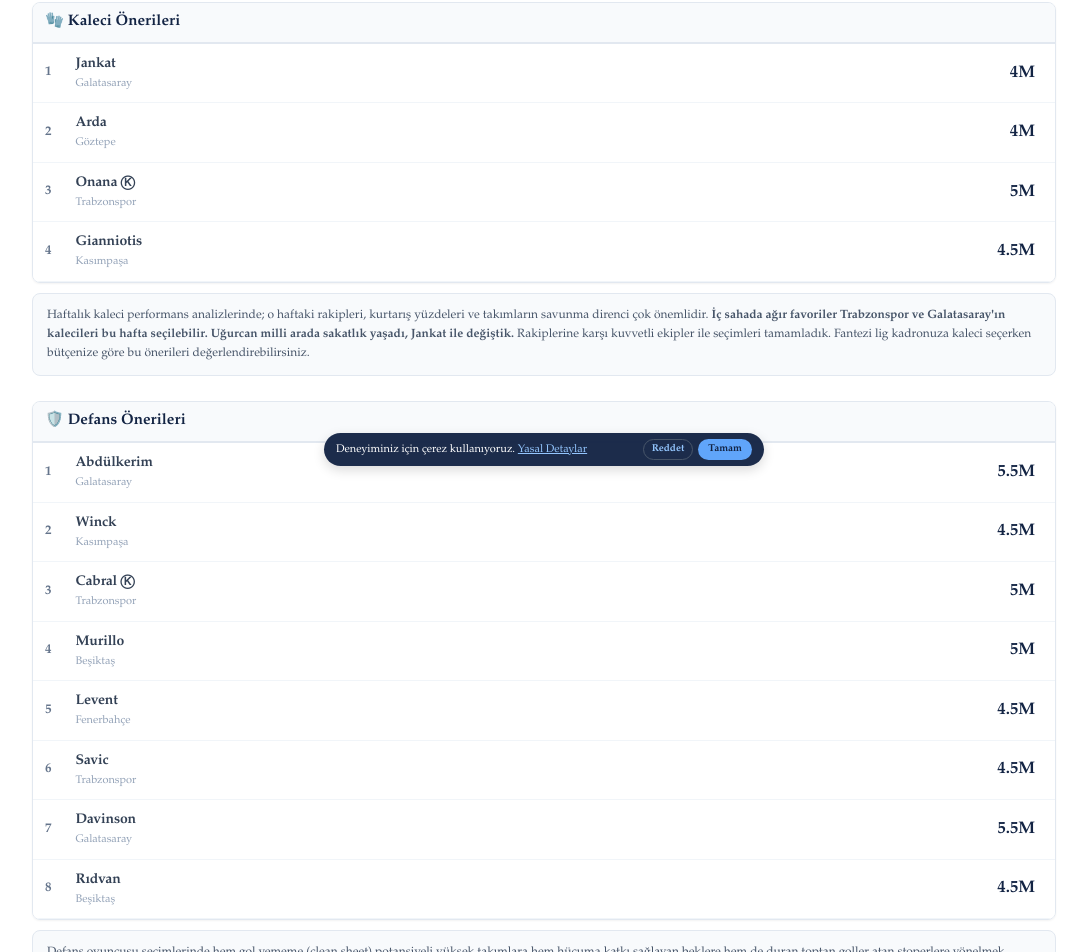
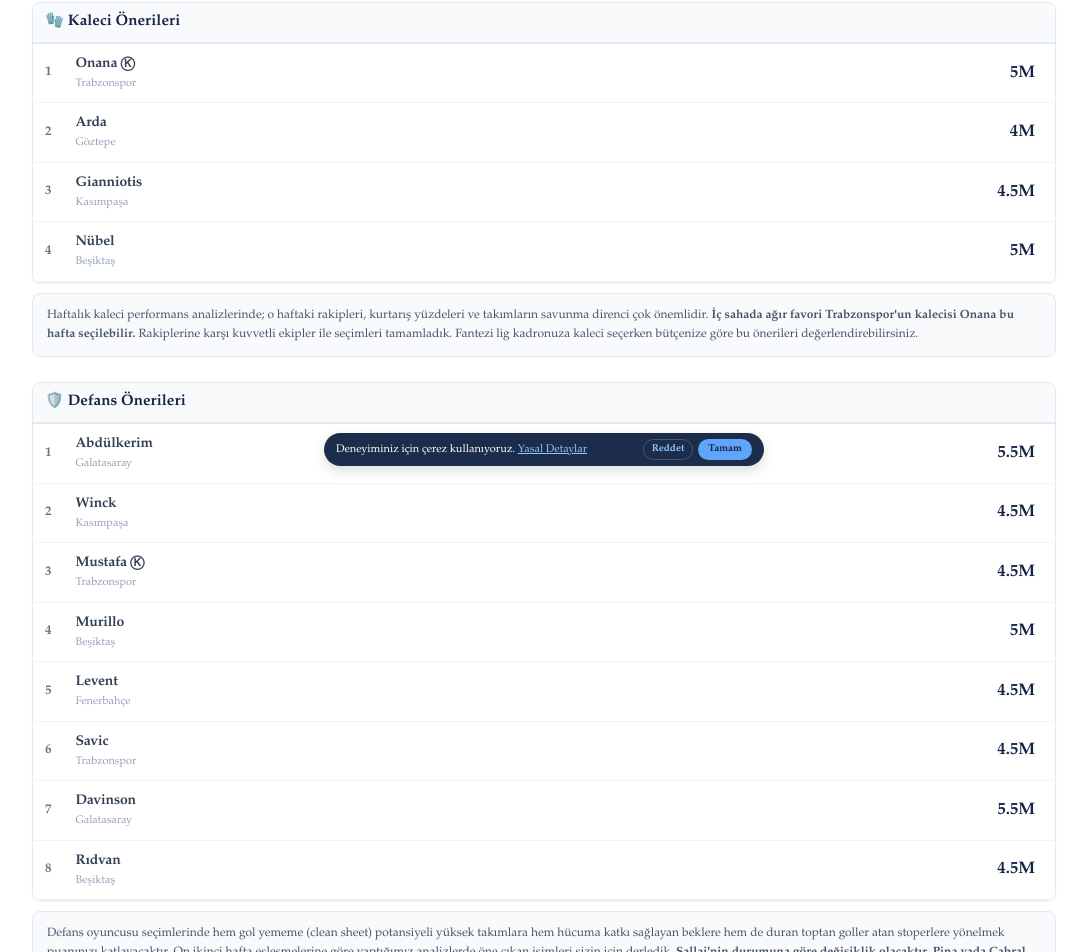
Before and after one commit to fantefut/fantefut, a Next.js app: page /haftanin-analizi in a window 1280 px wide. Shown: the part 324-1276 px from the top of the page, without its empty margins (96-1183 px from the left). Built offline with nearby package versions, Linux system fonts and the light colour scheme.

Commit message:
guncelleme

```diff
--- a/app/haftanin-analizi/page.js
+++ b/app/haftanin-analizi/page.js
@@ -6,15 +6,15 @@ import ScrollToTop from '../ScrollToTop';
 // 📊 YENİ ÖZGÜN VE ESNEK OYUNCU ÖNERİLERİ HAVUZU (Takım ve Fiyat Bilgisiyle)
 const REHBER_DATA = {
   "Kaleci": [
-    { isim: "Jankat", takim: "Galatasaray", fiyat: "4M" },
+    { isim: "Onana Ⓚ", takim: "Trabzonspor", fiyat: "5M" },
     { isim: "Arda", takim: "Göztepe", fiyat: "4M" },
-    { isim: "Onana Ⓚ", takim: "Trabzonspor", fiyat: "5M" },
-    { isim: "Gianniotis", takim: "Kasımpaşa", fiyat: "4.5M" }
+    { isim: "Gianniotis", takim: "Kasımpaşa", fiyat: "4.5M" },
+    { isim: "Nübel", takim: "Beşiktaş", fiyat: "5M" }
   ],
   "Defans": [
     { isim: "Abdülkerim", takim: "Galatasaray", fiyat: "5.5M" },
     { isim: "Winck", takim: "Kasımpaşa", fiyat: "4.5M" },
-    { isim: "Cabral Ⓚ", takim: "Trabzonspor", fiyat: "5M" },
+    { isim: "Mustafa Ⓚ", takim: "Trabzonspor", fiyat: "4.5M" },
     { isim: "Murillo", takim: "Beşiktaş", fiyat: "5M" },
     { isim: "Levent", takim: "Fenerbahçe", fiyat: "4.5M" },
     { isim: "Savic", takim: "Trabzonspor", fiyat: "4.5M" },
@@ -42,9 +42,9 @@ const REHBER_DATA = {
 
 // 📝 ADSENSE DOSTU TABLO ALTI ANALİZ METİNLERİ
 const REHBER_ANALIZLERI = {
-  "Kaleci": <>Haftalık kaleci performans analizlerinde; o haftaki rakipleri, kurtarış yüzdeleri ve takımların savunma direnci çok önemlidir. <strong>İç sahada ağır favoriler Trabzonspor ve Galatasaray'ın kalecileri bu hafta seçilebilir. Uğurcan milli arada sakatlık yaşadı, Jankat ile değiştik.</strong> Rakiplerine karşı kuvvetli ekipler ile seçimleri tamamladık. Fantezi lig kadronuza kaleci seçerken bütçenize göre bu önerileri değerlendirebilirsiniz.</>,
+  "Kaleci": <>Haftalık kaleci performans analizlerinde; o haftaki rakipleri, kurtarış yüzdeleri ve takımların savunma direnci çok önemlidir. <strong>İç sahada ağır favori Trabzonspor'un kalecisi Onana bu hafta seçilebilir.</strong> Rakiplerine karşı kuvvetli ekipler ile seçimleri tamamladık. Fantezi lig kadronuza kaleci seçerken bütçenize göre bu önerileri değerlendirebilirsiniz.</>,
 
-  "Defans": <>Defans oyuncusu seçimlerinde hem gol yememe (clean sheet) potansiyeli yüksek takımlara hem hücuma katkı sağlayan beklere hem de duran toptan goller atan stoperlere yönelmek puanınızı katlayacaktır. On ikinci hafta eşleşmelerine göre yaptığımız analizlerde öne çıkan isimleri sizin için derledik. <strong>Sallai'nin durumuna göre değişiklik olacaktır. Pina dinlendirilebilir o yüzden Cabral yazdık, daha çok güveniyorsanız Mustafa yazabilirsiniz yerine. Son dakika sakatlıkları olması durumunda ana sayfadan ve sosyal medya hesaplarımızdan takip edip kadronuzu güncelleyebilirsiniz.</strong></>,
+  "Defans": <>Defans oyuncusu seçimlerinde hem gol yememe (clean sheet) potansiyeli yüksek takımlara hem hücuma katkı sağlayan beklere hem de duran toptan goller atan stoperlere yönelmek puanınızı katlayacaktır. On ikinci hafta eşleşmelerine göre yaptığımız analizlerde öne çıkan isimleri sizin için derledik. <strong>Sallai'nin durumuna göre değişiklik olacaktır. Pina yada Cabral arasında seçim son gün yapılacak o yüzden Mustafa yazdık. Son dakika sakatlıkları olması durumunda ana sayfadan ve sosyal medya hesaplarımızdan takip edip kadronuzu güncelleyebilirsiniz.</strong> Sürprizimiz Arda Okan bu hafta.</>,
 
   "Orta Saha": <>Orta saha tercihleri fantezi ligin çok puan getiren omurgasıdır. Asist beklentisi yüksek, kilit pas atan ve duran topları kullanan yaratıcı oyuncular arasından seçim yapmak, haftayı lider kapatmanızda doğrudan rol oynayacaktır. <strong>Muçi takımla çalışıyor, biz yine de Saviolo eklemesi yaptık. Favorilerin yanına Dia Saba ve Hajradinovic ekledik, sürpriz arayanlar Kzyridis deneyebilir.</strong> Yanlarına beğendiğimiz ve etkili olabileceğine inandığımız orta alan oyuncularını ekledik.</>,
 
--- a/app/page.tsx
+++ b/app/page.tsx
@@ -104,7 +104,7 @@ export default function Home() {
   fontFamily: ICERIK_FONTU,
   width: '100%'
 }}>
-  <strong>Eksik Listesi Analizi:</strong> Süper Lig'de her hafta yeni heyecan başlarken, fantezi futbol kadrolarında değişikliğe gidecek katılımcılar için sakat ve cezalı oyuncular büyük önem taşıyor. Beklenmedik puan kayıpları yaşamamak adına, takımların güncel eksiklerini aşağıdan inceleyebilirsiniz. Sarı kart sınırındaki oyuncular, eksik listesinin altına eklendi. Havuzumuzdaki veriler resmi açıklamalar doğrultusunda anlık güncellenmektedir. Son güncelleme: 18.11.2026 21:05
+  <strong>Eksik Listesi Analizi:</strong> Süper Lig'de her hafta yeni heyecan başlarken, fantezi futbol kadrolarında değişikliğe gidecek katılımcılar için sakat ve cezalı oyuncular büyük önem taşıyor. Beklenmedik puan kayıpları yaşamamak adına, takımların güncel eksiklerini aşağıdan inceleyebilirsiniz. Sarı kart sınırındaki oyuncular, eksik listesinin altına eklendi. Havuzumuzdaki veriler resmi açıklamalar doğrultusunda anlık güncellenmektedir. Son güncelleme: 19.11.2026 23:05
 </div>
 
         {/* Tüm takımların listelendiği ana döngü */}
```
